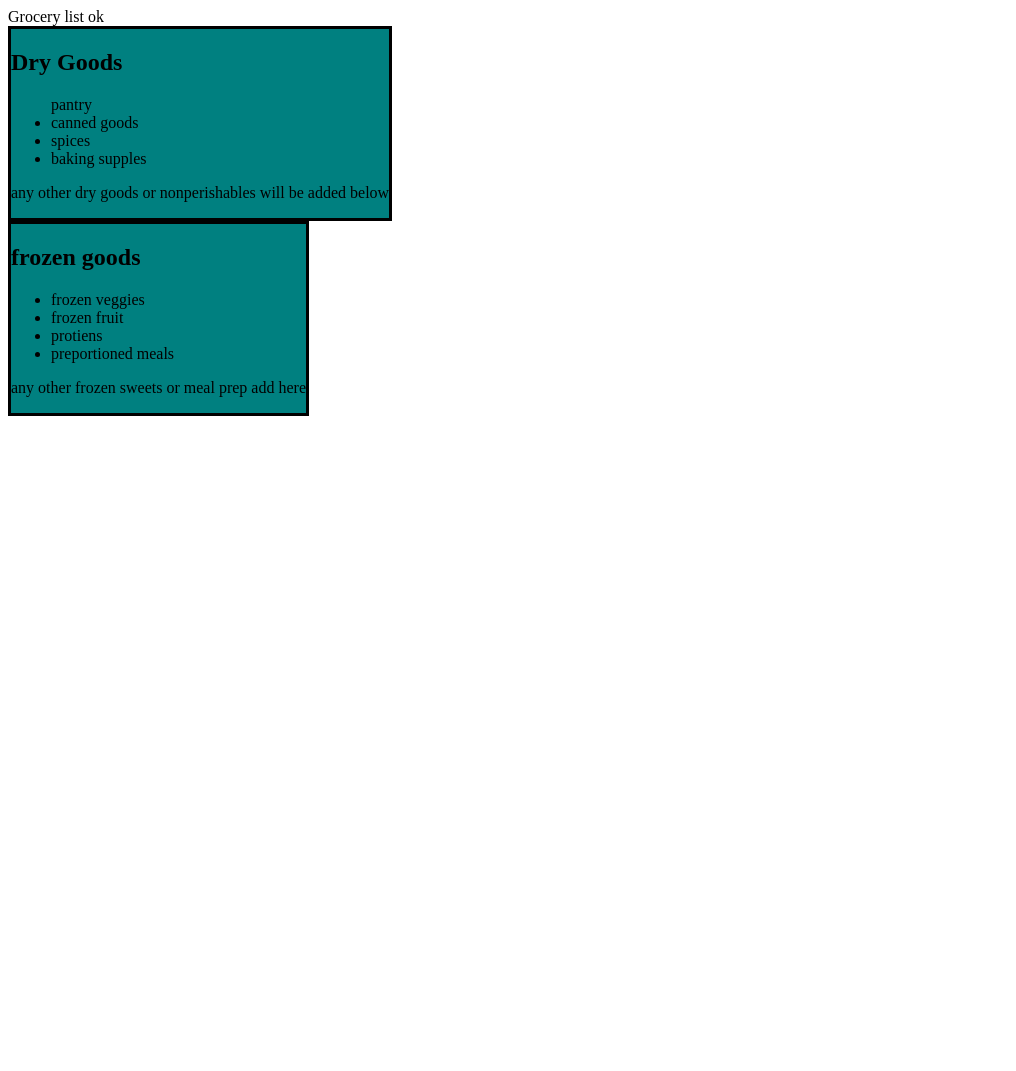
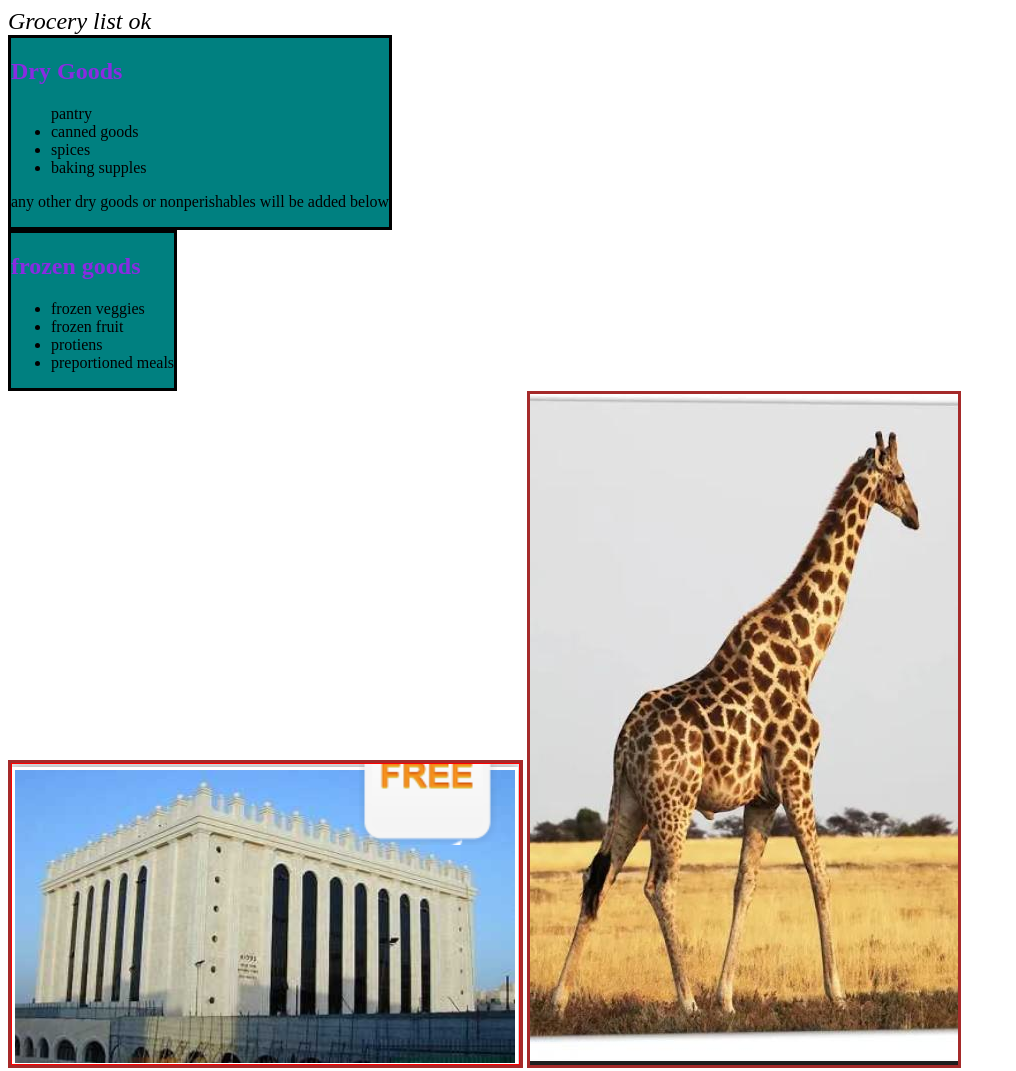
Before and after one commit to DFWYitz/workshop-six, a plain HTML site: page index.html in a window 1280 px wide. Shown: the top 1071 px of the page, without its empty margins (0-1016 px from the left). Before the commit the page ends 800 px from the top, so only its background shows below. Drawn offline with Linux system fonts and the light colour scheme.

Commit message:
added images and styling

```diff
--- a/index.html
+++ b/index.html
@@ -28,10 +28,13 @@
             <li>protiens</li>
             <li>preportioned meals</li>
         </ul>
+    </section>
+        <img src="./images/Capture belz.PNG" alt="no value image">
+        <img src="./images/giraffe-demo.jpg" alt="na value two">
         <p>any other frozen sweets or meal prep add here</p>
 
 
-    </section>
+
 
 
 </body>
--- a/style.css
+++ b/style.css
@@ -1,3 +1,7 @@
 section{border: solid;
     color: black;
     max-width: fit-content;background-color: teal;}
+header{font-size: x-large; font-style: oblique;}
+h1{color: blueviolet;}
+
+img{border: solid; color: brown;}
```
Also changed, not shown: images/Capture belz.PNG (added), images/giraffe-demo.jpg (added).
